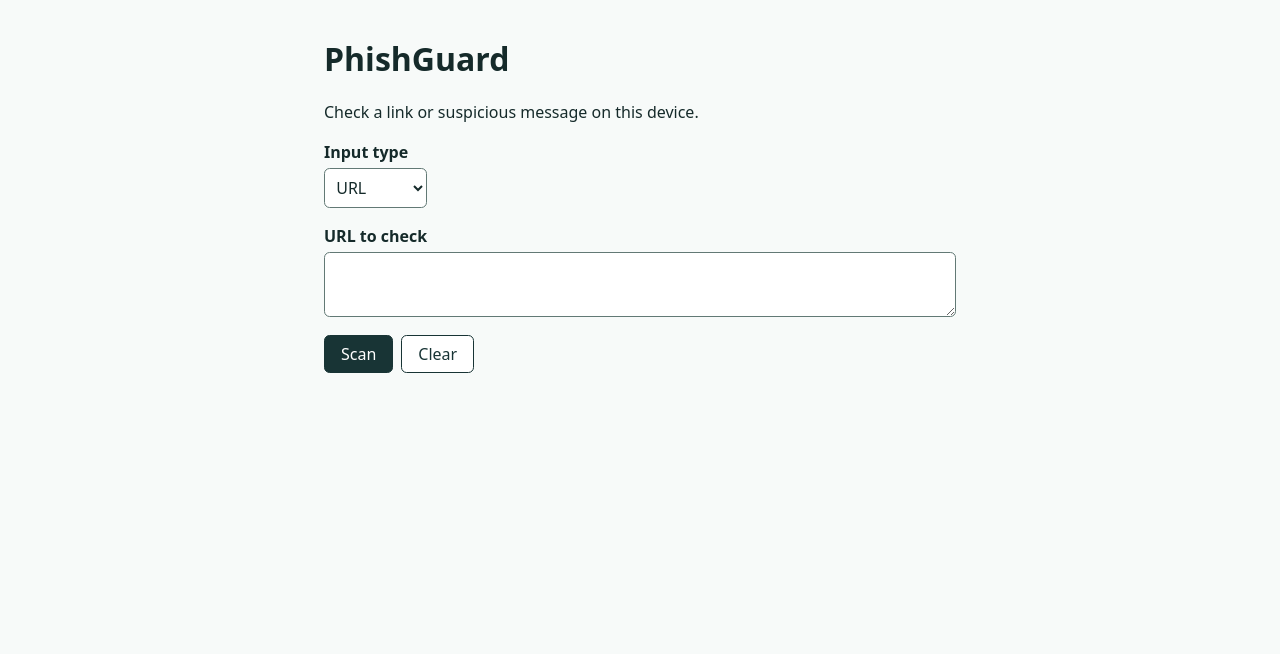
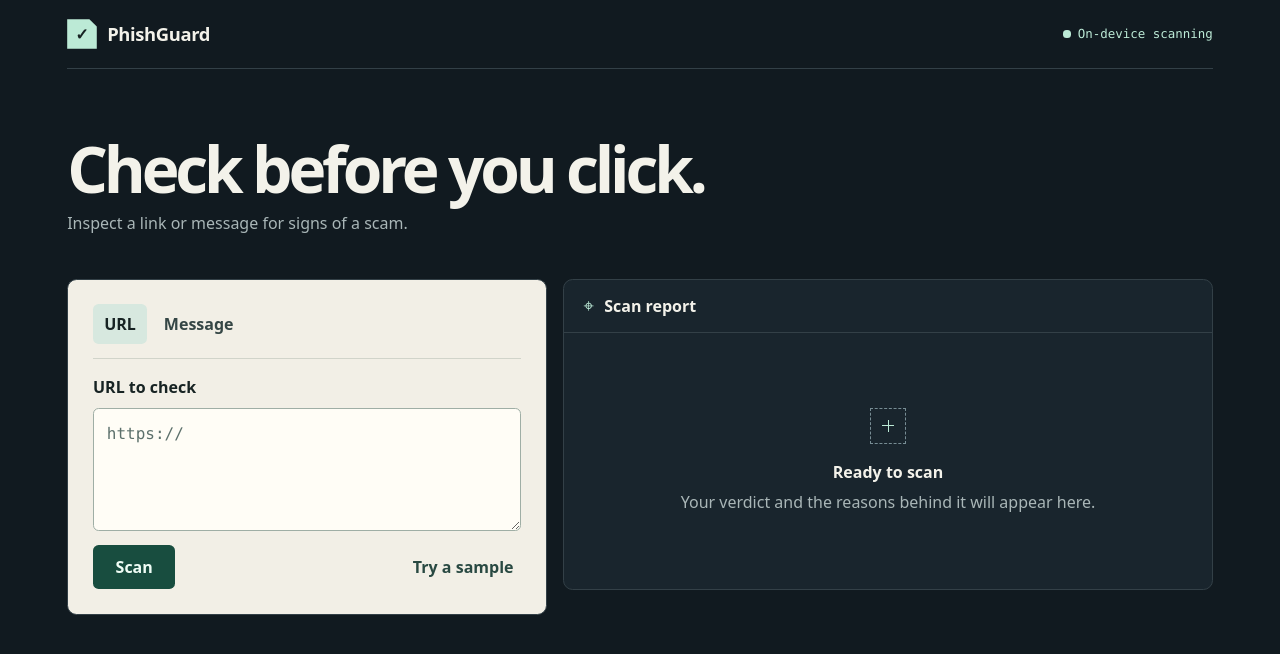
Before and after one commit to abhijithpazhayapurayil/phishguard, a React (Vite) app: page / in a window 1280 px wide. Shown: the top 654 px of the page. Built offline with nearby package versions, Linux system fonts and the light colour scheme.

Commit message:
Update Site source

```diff
--- a/src/main.tsx
+++ b/src/main.tsx
@@ -1,7 +1,10 @@
-import { useState, type FormEvent } from "react";
+import { useRef, useState, type FormEvent } from "react";
 import { createRoot } from "react-dom/client";
 import { scanInput, verdictFor } from "./scanner.ts";
 import "./style.css";
+
+type Mode = "url" | "text";
+type Scan = ReturnType<typeof scanInput>;
 
 const VERDICTS = {
   high: "High risk",
@@ -10,78 +13,152 @@ const VERDICTS = {
   low: "No warning signs found in completed checks",
 };
 
+const SHORT_VERDICTS = { ...VERDICTS, low: "No warning signs" };
+const SAMPLES = {
+  url: "https://sbi.com.account-review.example/",
+  text: "India Post: Final warning. Pay a redelivery fee at https://delivery-review.example/ and forward your OTP.",
+};
+
+function Result({ scan, mode }: { scan: Extract<Scan, { status: "ok" }>; mode: Mode }) {
+  const messageFindings = [...scan.messageFindings].sort((a, b) => b.weight - a.weight);
+  const links = [...scan.links].sort((a, b) => b.score - a.score);
+  const advice = messageFindings.some(({ id }) => id === "coercion")
+    ? "Keep your PIN and OTP private. Verify the request through the official app or a contact you already trust."
+    : links.some(({ unresolved }) => unresolved)
+      ? "Ask the sender for the full destination or go directly to the official site."
+      : scan.verdict === "high" || scan.verdict === "suspicious"
+        ? "Verify any request for payment or account access through the official app before acting."
+        : null;
+
+  return (
+    <div className="scan-result">
+      <div className="verdict-banner" data-verdict={scan.verdict}>
+        <div>
+          <span className="scan-complete"><span aria-hidden="true" />Scan complete</span>
+          <h2>{VERDICTS[scan.verdict]}</h2>
+        </div>
+        <div className="score">
+          <span><strong>{scan.score}</strong>/100</span>
+          <small>Heuristic score</small>
+        </div>
+      </div>
+      <ul className="coverage">{scan.coverage.map(item => <li key={item}>{item}</li>)}</ul>
+      {mode === "text" && (
+        <div className="result-group">
+          <h3>Message signals</h3>
+          {messageFindings.length > 0 ? (
+            <ul className="signal-list">{messageFindings.map(finding => (
+              <li key={finding.id}><span>{finding.label}</span><span className="points">+{finding.weight}</span></li>
+            ))}</ul>
+          ) : <p className="muted">No message rules fired.</p>}
+        </div>
+      )}
+      {links.length > 0 && (
+        <div className="result-group">
+          <h3>Links checked <span className="count">{links.length}</span></h3>
+          <ol className="link-list">{links.map((link, index) => {
+            const verdict = verdictFor(link.score, link.unresolved);
+            return (
+              <li className="link-result" data-verdict={verdict} key={index}>
+                <div className="link-heading">
+                  <strong>{link.display}</strong>
+                  <span className="link-verdict">{SHORT_VERDICTS[verdict]} <span>· {link.score}/100</span></span>
+                </div>
+                {link.findings.length > 0 && (
+                  <ul className="signal-list">{link.findings.map(finding => (
+                    <li key={finding.id}><span>{finding.label}</span><span className="points">+{finding.weight}</span></li>
+                  ))}</ul>
+                )}
+              </li>
+            );
+          })}</ol>
+        </div>
+      )}
+      {advice && <aside className="next-action"><h3>What to do</h3><p>{advice}</p></aside>}
+    </div>
+  );
+}
+
 function App() {
-  const [mode, setMode] = useState<"url" | "text">("url");
+  const [mode, setMode] = useState<Mode>("url");
   const [input, setInput] = useState("");
-  const [result, setResult] = useState<ReturnType<typeof scanInput> | null>(null);
+  const [result, setResult] = useState<Scan | null>(null);
+  const [run, setRun] = useState(0);
+  const field = useRef<HTMLTextAreaElement>(null);
+
+  function updateInput(value: string) {
+    setInput(value);
+    setResult(null);
+  }
 
   function submit(event: FormEvent<HTMLFormElement>) {
     event.preventDefault();
-    const scan = scanInput(input, mode);
-    if (scan.status === "ok") scan.links.sort((left, right) => right.score - left.score);
-    setResult(scan);
+    setResult(scanInput(input, mode));
+    setRun(previous => previous + 1);
   }
+
+  const announcement = result?.status === "invalid" ? result.message
+    : result?.status === "ok"
+      ? `${VERDICTS[result.verdict]}. Score ${result.score} out of 100. ${result.links.length} links checked.`
+      : "";
 
   return (
     <main>
-      <h1>PhishGuard</h1>
-      <p>Check a link or suspicious message on this device.</p>
-      <form onSubmit={submit}>
-        <label htmlFor="mode">Input type</label>
-        <select id="mode" value={mode} onChange={(event) => {
-          setMode(event.target.value === "text" ? "text" : "url");
-          setResult(null);
-        }}>
-          <option value="url">URL</option>
-          <option value="text">Message</option>
-        </select>
-        <label htmlFor="scan-input">{mode === "url" ? "URL to check" : "Message to check"}</label>
-        <textarea id="scan-input" value={input} rows={mode === "url" ? 2 : 6}
-          autoComplete="off" spellCheck={false} onChange={(event) => {
-            setInput(event.target.value);
-            setResult(null);
-          }} />
-        <div className="actions">
-          <button type="submit">Scan</button>
-          <button type="button" className="secondary" onClick={() => {
-            setInput("");
-            setResult(null);
-          }}>Clear</button>
-        </div>
-      </form>
-      <section aria-live="polite" aria-atomic="true">
-        {result?.status === "invalid" && <p>{result.message}</p>}
-        {result?.status === "ok" && (
-          <>
-            <h2>{VERDICTS[result.verdict]}</h2>
-            <p>Heuristic score {result.score}/100</p>
-            <ul>{result.coverage.map((item) => <li key={item}>{item}</li>)}</ul>
-            {result.messageFindings.length > 0 && <>
-              <h3>Message findings</h3>
-              <ul>{result.messageFindings.map((finding) => <li key={finding.id}>{finding.label}</li>)}</ul>
-            </>}
-            {result.links.length > 0 && <>
-              <h3>Links checked</h3>
-              <ol>{result.links.map((link, index) => (
-                <li key={index}>
-                  <strong>{link.display}</strong>
-                  <span className="link-verdict"> {VERDICTS[verdictFor(link.score, link.unresolved)]} · {link.score}/100</span>
-                  {link.findings.length > 0 && (
-                    <ul>{link.findings.map((finding) => <li key={finding.id}>{finding.label}</li>)}</ul>
-                  )}
-                </li>
-              ))}</ol>
-            </>}
-            {result.messageFindings.some((finding) => finding.id === "coercion") ? (
-              <p>Keep your PIN and OTP private. Verify the request through the official app or a contact you already trust.</p>
-            ) : result.links.some((link) => link.unresolved) ? (
-              <p>Ask the sender for the full destination or go directly to the official site.</p>
-            ) : result.verdict === "high" || result.verdict === "suspicious" ? (
-              <p>Verify any request for payment or account access through the official app before acting.</p>
-            ) : null}
-          </>
-        )}
-      </section>
+      <header className="masthead">
+        <div className="brand"><span className="brand-mark" aria-hidden="true">✓</span><h1>PhishGuard</h1></div>
+        <span className="privacy"><span aria-hidden="true" />On-device scanning</span>
+      </header>
+      <div className="intro">
+        <p className="headline">Check before you click.</p>
+        <p>Inspect a link or message for signs of a scam.</p>
+      </div>
+      <div className="workspace">
+        <form className="editor" onSubmit={submit}>
+          <fieldset className="mode-picker">
+            <legend className="visually-hidden">Input type</legend>
+            {(["url", "text"] as const).map(option => (
+              <label key={option}>
+                <input type="radio" name="mode" value={option} checked={mode === option}
+                  onChange={() => { setMode(option); setResult(null); }} />
+                <span>{option === "url" ? "URL" : "Message"}</span>
+              </label>
+            ))}
+          </fieldset>
+          <label className="input-label" htmlFor="scan-input">{mode === "url" ? "URL to check" : "Message to check"}</label>
+          <textarea ref={field} id="scan-input" value={input} rows={mode === "url" ? 4 : 6}
+            className={mode === "url" ? "url-input" : ""}
+            placeholder={mode === "url" ? "https://" : "Paste the message here"}
+            autoComplete="off" spellCheck={false} autoCapitalize="off"
+            onChange={event => updateInput(event.target.value)} />
+          <div className="actions">
+            <button type="submit" className="scan-button">Scan</button>
+            {input && <button type="button" className="quiet" onClick={() => {
+              updateInput("");
+              field.current?.focus();
+            }}>Clear</button>}
+            <button type="button" className="quiet sample" onClick={() => {
+              updateInput(SAMPLES[mode]);
+              field.current?.focus();
+            }}>Try a sample</button>
+          </div>
+        </form>
+        <section className="inspection" aria-label="Scan report">
+          <div className="inspection-header">
+            <span className="inspection-mark" aria-hidden="true">⌖</span>
+            <h2>Scan report</h2>
+          </div>
+          <div role="status" className="visually-hidden">{announcement}</div>
+          {result === null && (
+            <div className="empty-state">
+              <span className="empty-mark" aria-hidden="true" />
+              <p>Ready to scan</p>
+              <p className="muted">Your verdict and the reasons behind it will appear here.</p>
+            </div>
+          )}
+          {result?.status === "invalid" && <p className="input-error">{result.message}</p>}
+          {result?.status === "ok" && <Result key={run} scan={result} mode={mode} />}
+        </section>
+      </div>
     </main>
   );
 }
--- a/src/style.css
+++ b/src/style.css
@@ -1,13 +1,87 @@
 * { box-sizing: border-box; }
-body { margin: 0; font: 1rem/1.5 system-ui, sans-serif; color: #152a2a; background: #f7faf9; }
-main { max-width: 42rem; margin: 2.5rem auto; padding: 0 1.25rem 2rem; overflow-wrap: anywhere; }
-h1, h2, h3 { line-height: 1.2; }
-label { display: block; margin: 1rem 0 .25rem; font-weight: 600; }
-textarea, select, button { font: inherit; }
-textarea, select { border: 1px solid #627975; border-radius: .35rem; padding: .45rem; background: white; color: inherit; }
-textarea { width: 100%; resize: vertical; }
-.actions { display: flex; gap: .5rem; margin: .75rem 0; }
-button { background: #183435; color: white; border: 1px solid #183435; border-radius: .35rem; padding: .4rem 1rem; cursor: pointer; }
-button.secondary { background: white; color: #183435; }
-:focus-visible { outline: 3px solid #2375a0; outline-offset: 2px; }
-.link-verdict { display: block; color: #3e5858; }
+:root {
+  color: #f3f2ea;
+  background: #111a20;
+  font: 1rem/1.5 system-ui, sans-serif;
+  --line: #334047;
+  --soft: #a9b6b7;
+  --mint: #bcead6;
+  --ink: #172323;
+  --mono: "Cascadia Mono", ui-monospace, Consolas, monospace;
+}
+body { margin: 0; }
+main { width: min(100%, 78rem); margin: auto; padding: 0 clamp(1rem, 4vw, 3.5rem) 3rem; }
+h1, h2, h3, p { margin: 0; }
+h1, h2, h3 { line-height: 1.15; }
+button, textarea { font: inherit; }
+button { cursor: pointer; }
+button, textarea, .mode-picker span { border-radius: .35rem; }
+:focus-visible { outline: 3px solid #67c6ff; outline-offset: 3px; }
+.masthead { display: flex; align-items: center; justify-content: space-between; gap: .8rem; padding: 1.2rem 0; border-bottom: 1px solid var(--line); }
+.brand { display: flex; align-items: center; gap: .65rem; }
+.brand h1 { font-size: 1.15rem; letter-spacing: -.02em; }
+.brand-mark { display: grid; place-items: center; width: 1.85rem; height: 1.85rem; color: var(--ink); background: var(--mint); font-weight: 800; clip-path: polygon(0 0, 75% 0, 100% 25%, 100% 100%, 0 100%); }
+.privacy { color: var(--mint); display: flex; align-items: center; gap: .45rem; font: .78rem var(--mono); }
+.privacy span, .scan-complete span { width: .45rem; height: .45rem; border-radius: 50%; background: currentColor; flex: none; }
+.intro { padding: clamp(2rem, 6vw, 4.1rem) 0 clamp(1.65rem, 4vw, 2.75rem); }
+.intro p + p { margin-top: .55rem; color: var(--soft); }
+.headline { font-size: clamp(2.1rem, 6vw, 4rem); letter-spacing: -.065em; line-height: 1.05; font-weight: 700; }
+.workspace { display: grid; grid-template-columns: minmax(0, .85fr) minmax(0, 1.15fr); gap: 1rem; align-items: start; }
+.editor, .inspection { min-width: 0; border: 1px solid var(--line); border-radius: .6rem; }
+.editor { background: #f2efe6; color: var(--ink); padding: clamp(1rem, 3vw, 1.55rem); }
+.mode-picker { display: flex; gap: .35rem; border: 0; padding: 0 0 .9rem; margin: 0 0 1rem; border-bottom: 1px solid #d1d4ca; }
+.mode-picker label { position: relative; }
+.mode-picker input, .visually-hidden { position: absolute; width: 1px; height: 1px; padding: 0; margin: -1px; clip-path: inset(50%); overflow: hidden; white-space: nowrap; }
+.mode-picker span { display: block; padding: .48rem .7rem; cursor: pointer; font-weight: 650; color: #354645; }
+.mode-picker input:checked + span { color: var(--ink); background: #d7e8df; }
+.mode-picker input:focus-visible + span { outline: 3px solid #2375a0; outline-offset: 2px; }
+.input-label { display: block; font-weight: 650; margin-bottom: .55rem; }
+textarea { display: block; width: 100%; padding: .8rem; resize: vertical; min-height: 5.5rem; color: var(--ink); background: #fffdf6; border: 1px solid #9faea5; }
+textarea::placeholder { color: #5c706b; }
+.url-input { font-family: var(--mono); }
+.actions { display: flex; flex-wrap: wrap; align-items: center; gap: .4rem; margin-top: .85rem; }
+.actions button { min-height: 44px; }
+.scan-button { padding: .55rem 1.35rem; font-weight: 750; color: #effdf6; background: #184d3f; border: 1px solid transparent; }
+.scan-button:hover { background: #226752; }
+.quiet { background: transparent; border: 0; color: #294942; padding: .5rem; font-weight: 600; }
+.quiet:hover { text-decoration: underline; }
+.sample { margin-left: auto; }
+.inspection { background: #19252d; overflow-wrap: anywhere; }
+.inspection-header { display: flex; align-items: center; gap: .65rem; border-bottom: 1px solid var(--line); padding: .95rem 1.2rem; }
+.inspection-header h2 { font-size: 1rem; }
+.inspection-mark { color: var(--mint); font: 1.15rem var(--mono); }
+.empty-state { display: grid; justify-items: center; text-align: center; align-content: center; min-height: 16rem; gap: .4rem; padding: 1.3rem; }
+.empty-state p:first-of-type { font-weight: 700; }
+.empty-mark { width: 2.25rem; height: 2.25rem; margin-bottom: .6rem; border: 1px dashed #778d94; background: linear-gradient(var(--mint), var(--mint)) center / 12px 1px no-repeat, linear-gradient(var(--mint), var(--mint)) center / 1px 12px no-repeat; }
+.muted, .coverage { color: var(--soft); }
+.scan-result { padding: clamp(.9rem, 2.4vw, 1.3rem); animation: settle .28s ease-out both; }
+[data-verdict="high"] { --signal: #ffb5a5; }
+[data-verdict="suspicious"] { --signal: #ffda91; }
+[data-verdict="inconclusive"] { --signal: #baccf5; }
+[data-verdict="low"] { --signal: #bcead6; }
+.verdict-banner { display: flex; justify-content: space-between; align-items: center; gap: .8rem; padding: .85rem 1rem; border: 1px solid var(--line); border-inline-start: 3px solid var(--signal); background: #122029; }
+.verdict-banner h2 { margin-top: .4rem; color: var(--signal); font-size: clamp(1.15rem, 2.2vw, 1.55rem); }
+.scan-complete { display: flex; align-items: center; gap: .5rem; color: var(--soft); font: .76rem var(--mono); }
+.score { display: grid; text-align: right; white-space: nowrap; font-family: var(--mono); color: var(--soft); }
+.score strong { font-size: 1.55rem; color: var(--signal); }
+.score small { font-size: .72rem; }
+.coverage { padding-left: 1.1rem; margin: .75rem 0 0; font-size: .9rem; }
+.result-group { margin-top: 1.2rem; }
+.result-group h3, .next-action h3 { display: flex; align-items: center; gap: .6rem; margin-bottom: .55rem; font-size: 1rem; }
+.count { color: var(--soft); font: .8rem var(--mono); }
+.link-list, .signal-list { margin: 0; padding: 0; list-style: none; }
+.link-list { display: grid; gap: .5rem; }
+.link-result { border: 1px solid var(--line); border-inline-start: 2px solid var(--signal); padding: .65rem .75rem; }
+.link-heading { display: flex; flex-wrap: wrap; justify-content: space-between; align-items: baseline; gap: .25rem .75rem; }
+.link-heading strong { min-width: 0; font: 650 .9rem var(--mono); }
+.link-verdict { color: var(--signal); font-size: .85rem; font-weight: 650; }
+.link-verdict span, .points { font-family: var(--mono); }
+.signal-list li { display: flex; justify-content: space-between; align-items: baseline; gap: .75rem; padding: .4rem 0; font-size: .9rem; }
+.signal-list li + li { border-top: 1px solid var(--line); }
+.points { color: var(--soft); white-space: nowrap; font-size: .8rem; }
+.next-action { margin-top: 1rem; padding: .85rem; background: #23353b; border-radius: .25rem; }
+.next-action p { color: #d5e2e1; }
+.input-error { margin: 1.25rem; color: #ffb5a5; }
+@keyframes settle { from { opacity: .45; transform: translateY(5px); } to { opacity: 1; transform: translateY(0); } }
+@media (max-width: 46rem) { .workspace { grid-template-columns: 1fr; } .empty-state { min-height: 12rem; } }
+@media (prefers-reduced-motion: reduce) { *, *::before, *::after { animation: none !important; } }
```
